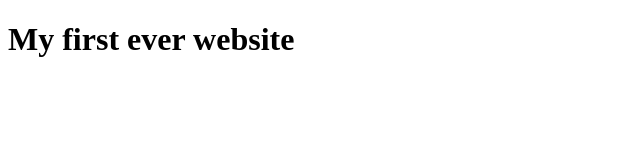
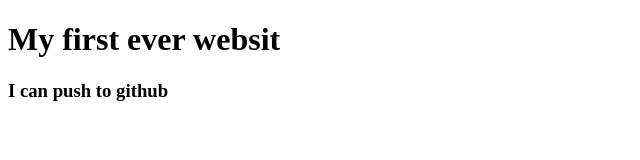
Before and after one commit to TahminaA/my-first-website, a plain HTML site: page index.html in a window 1280 px wide. Shown: the whole page, without its empty margins (0-640 px from the left). Drawn offline with Linux system fonts and the light colour scheme.

Commit message:
learned github

```diff
--- a/index.html
+++ b/index.html
@@ -6,6 +6,7 @@
     <title>Document</title>
 </head>
 <body>
-    <h1>My first ever website</h1>
+    <h1>My first ever websit</h1>
+    <h3>I can push to github</h3>
 </body>
 </html>
```
